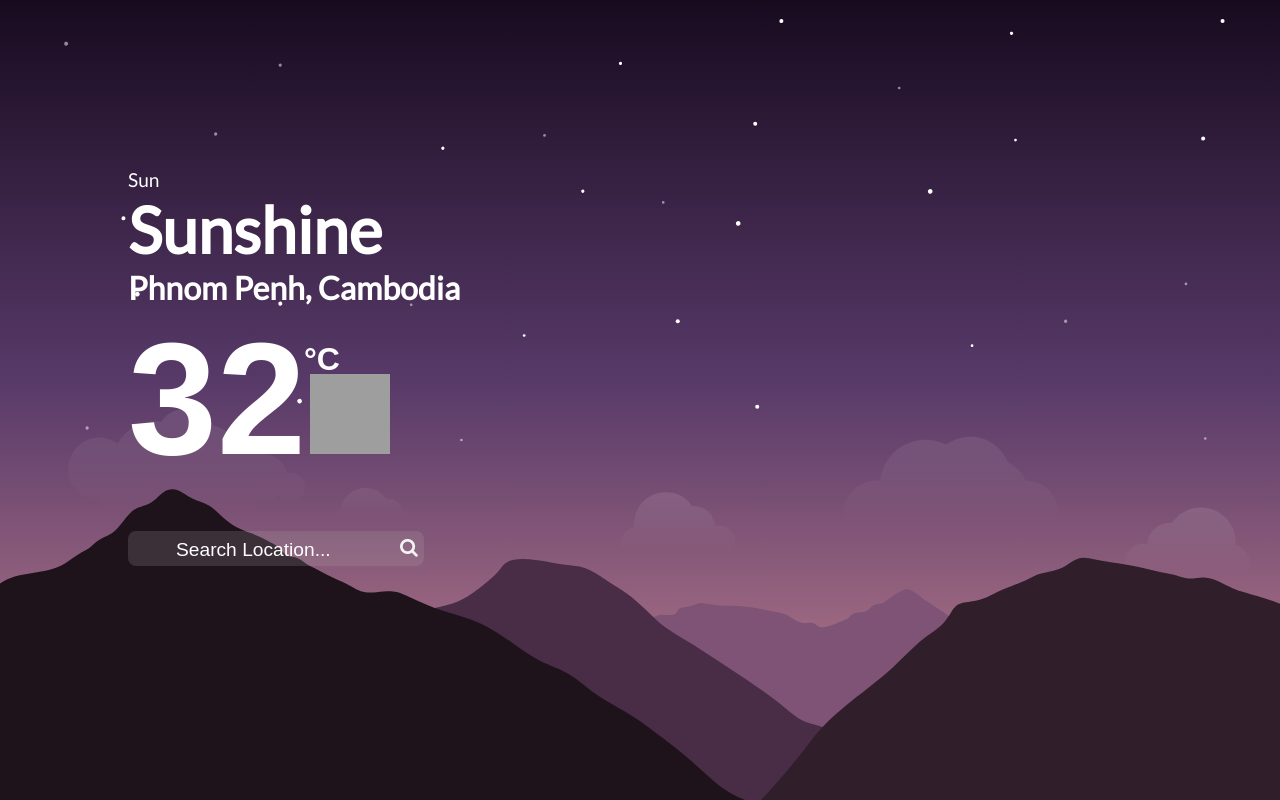
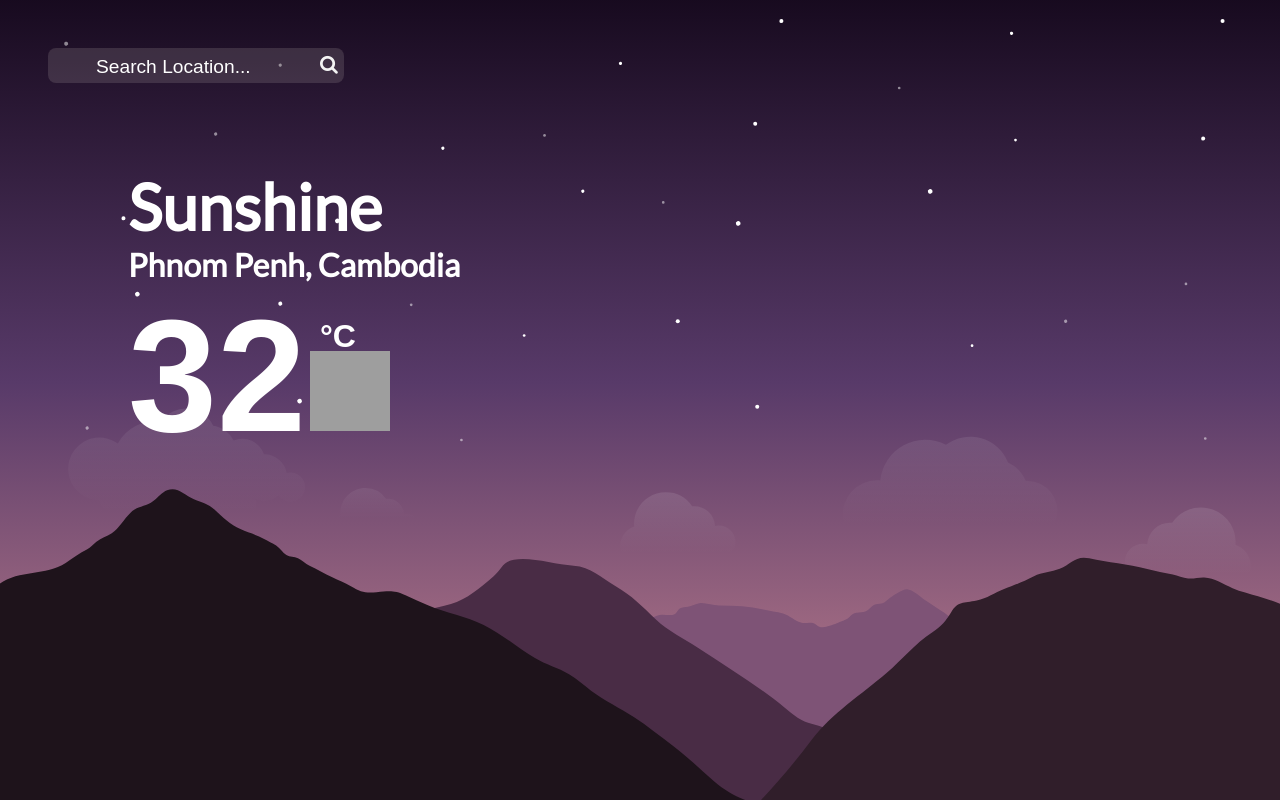
Before and after one commit to rickscode/Weather-App, a plain HTML site: page index.html in a window 1280 px wide. Shown: the top 800 px of the page. Drawn offline with Linux system fonts and the light colour scheme; grey boxes are pictures that could not be loaded.

Commit message:
Initial dist subtree commit

```diff
--- a/index.html
+++ b/index.html
@@ -15,9 +15,15 @@
 </head>
 <body>
   <div id="main" class="main">
+    <div id="location-search-box" class="location-search-box">
+      <input id="location-search-input" class="location-search-input" type="text" placeholder="Search Location...">
+      <button id="submit-search" class="submit-search">
+        <i class="fa fa-search"></i>
+      </button>
+    </div>
     <div id="weather-component" class="weather-component">
       <div id="weather-summary-section" class="weather-summary-section">
-        <p id="weather-type" class="weather-type">Sun</p>
+        <!-- <p id="weather-type" class="weather-type">Sun</p> -->
         <h1 id="weather-description" class="weather-description">Sunshine</h1>
         <h2 id="weather-location" class="weather-location">Phnom Penh, Cambodia</h2>
         <span id="weather-degrees" class="weather-degrees">32</span>
@@ -26,12 +32,12 @@
           <span class="weather-icon"><img class="weather" src=" https://openweathermap.org/img/wn/01d@4x.png" alt="clear sky"></span>
         </span>
       </div>
-      <div id="location-search-box" class="location-search-box">
+      <!-- <div id="location-search-box" class="location-search-box">
         <input id="location-search-input" class="location-search-input" type="text" placeholder="Search Location...">
         <button id="submit-search" class="submit-search">
           <i class="fa fa-search"></i>
         </button>
-      </div>
+      </div> -->
     </div>
   </div>
   <script src="main.js"></script>
--- a/style.css
+++ b/style.css
@@ -3,7 +3,9 @@
     margin: 0;
     padding: 0;
     box-sizing: 0;
+
 }
+
 
 body
 {
@@ -64,15 +66,17 @@ body
     content: '\0B0 C';
     font-size: 2rem;
     top: 2rem;
-    left: 11rem;
+    left: 12rem;
 }
 
 
 .location-search-box
 {
-    margin-top: 5rem;
-    position: relative;
-    margin: 2.5rem 3.5rem 0 0;
+    /* margin-bottom: 1000px; */
+    position: absolute;
+    /* margin: 5rem 3.5rem 0 0; */
+    margin-top: 3rem;
+    margin-left: 3rem;
 
 }
 
```
